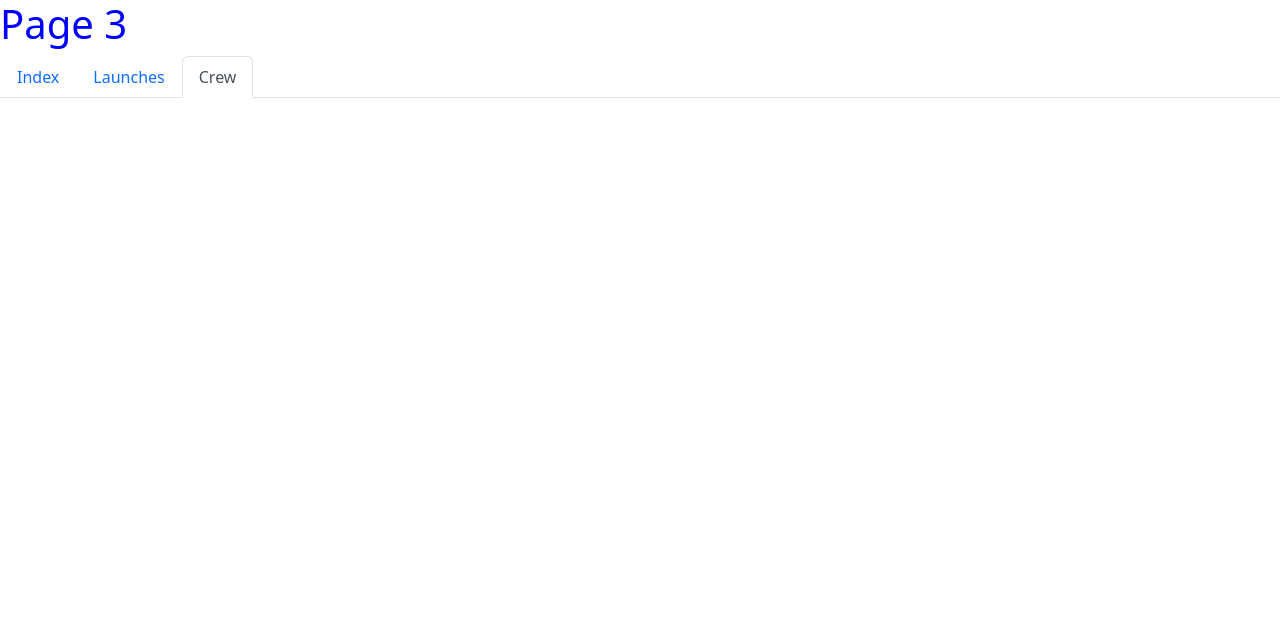
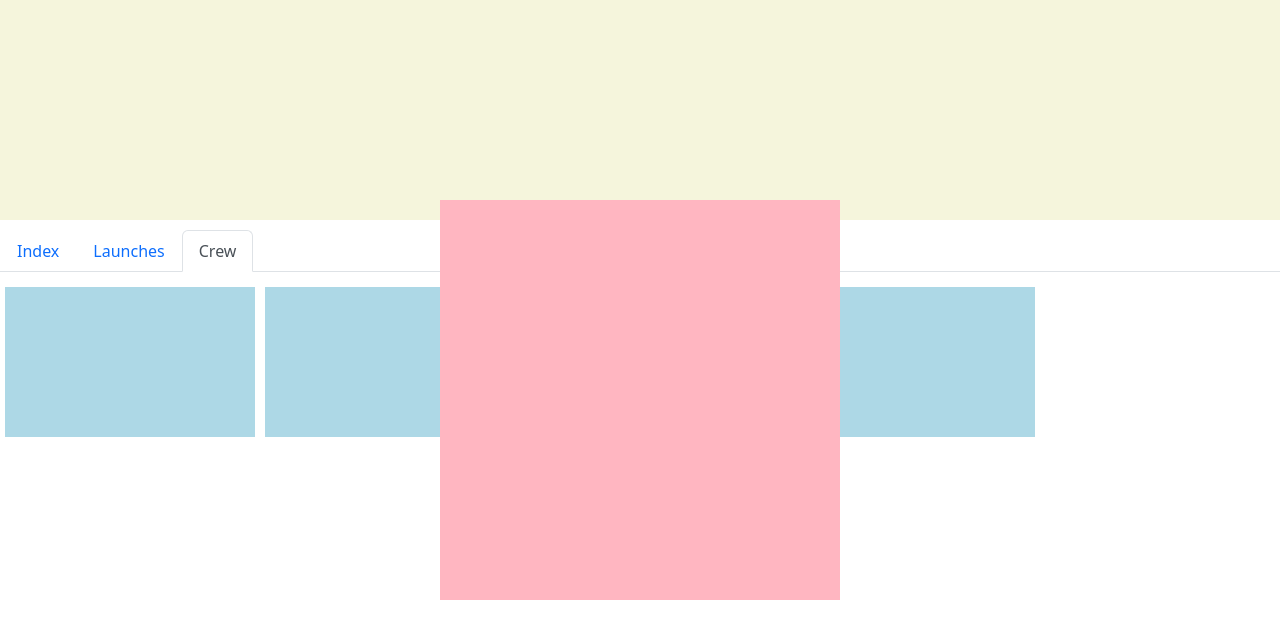
Before and after one commit to mindsetcoach/curs-6, a plain HTML site: page crew.html in a window 1280 px wide. Drawn offline with Linux system fonts and the light colour scheme.

Commit message:
added all placeholders for the final site layout

```diff
--- a/crew.html
+++ b/crew.html
@@ -3,12 +3,12 @@
     <head>
         <link rel="stylesheet" href="3rd-party/bootstrap.min.css">
         <link rel="stylesheet" href="main.css">
+
         <title>Hello World!</title>
     </head>
     <body>
-
-        <h1>Page 3</h1>
-
+        <div class="header"></div>
+        <div class="menu">
             <ul class="nav nav-tabs">
                 <li class="nav-item">
                     <a class="nav-link" href="index.html">Index</a>
@@ -20,6 +20,13 @@
                     <a class="nav-link active" aria-current="page">Crew</a>
                 </li>
             </ul>
-
+        </div>
+        <div class="content tiledContent">
+            <div class="contentTile"></div>
+            <div class="contentTile"></div>
+            <div class="contentTile"></div>
+            <div class="contentTile"></div>
+        </div>
+        <div class="popup"></div>
     </body>
 </html>
--- a/main.css
+++ b/main.css
@@ -18,16 +18,34 @@ span {
     background-color: red;
 }
 
-/* a {
-    padding: 5px;
-    text-decoration: none;
-    text-transform: uppercase;
+.header {
+    height: 220px;
+    background-color: beige;
 }
 
-a, a:visited, a:hover, a:active {
-    color: inherit;
+.menu {
+    padding: 10px 0 10px 0;
 }
 
-a.currentPage {
-    color: grey;
-} */
+.tiledContent {
+    display: flex;
+    flex-wrap: wrap;
+}
+
+.contentTile {
+    width: 250px;
+    height: 150px;
+    background-color: lightblue;
+    margin: 5px;
+}
+
+.popup {
+    position: fixed;
+    width: 400px;
+    height: 400px;
+    background-color: lightpink;
+    top: 50%;
+    left: 50%;
+    margin-top: -200px;
+    margin-left: -200px;
+}
```
Also changed, not shown: index.html (+10 -4 lines), index/page.css (added, +9 -0 lines), launches.html (+10 -4 lines). Lines whose indentation alone changed are shown as unchanged.
